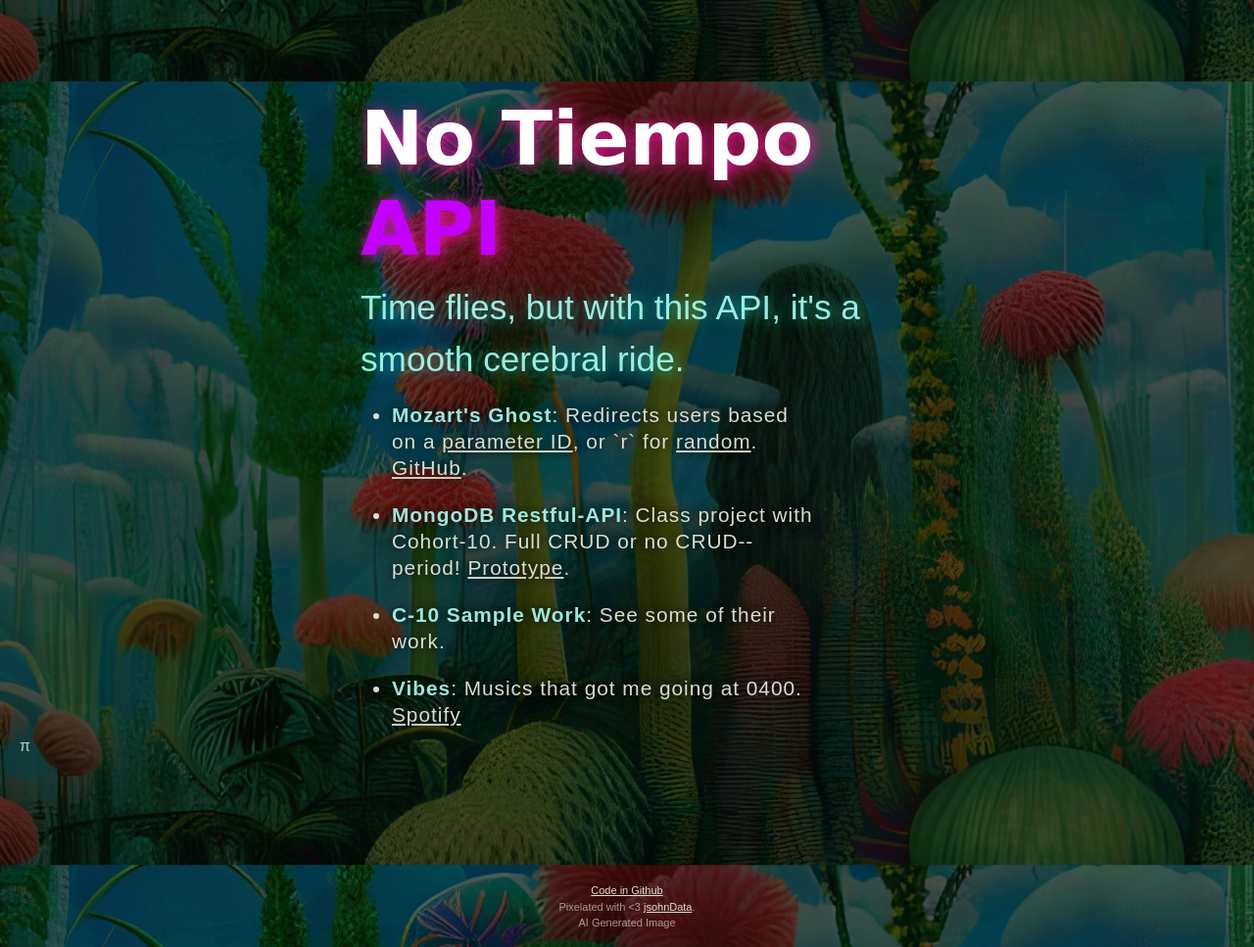
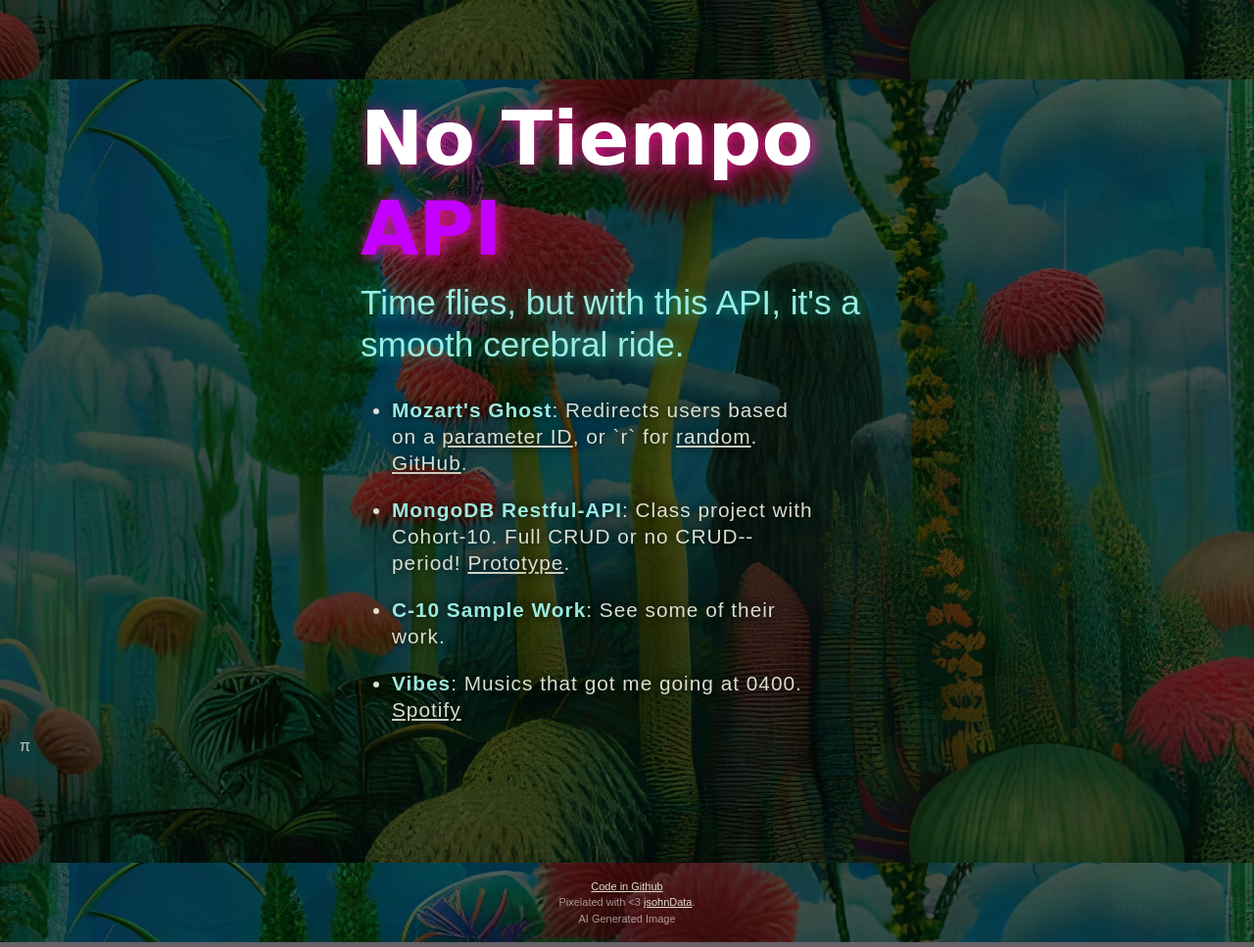
Before and after one commit to jsohndata/no-tiempo-mongodb-api, a website: page functions/pages/index.html in a window 1280 px wide. Shown: the whole page at 98% size. Drawn offline with nearby package versions, Linux system fonts and the light colour scheme; a web font is replaced by a local one.

Commit message:
UPDATED styles detail

```diff
--- a/public/styles/main.css
+++ b/public/styles/main.css
@@ -86,10 +86,12 @@ a {
 main p {
   font-size: clamp(1.8rem, 5vw, 2.2rem);
   color: rgba(169, 255, 244, 0.9);
+  line-height: 1.2em;
 }
 
 main ul {
   width: 85%;
+  margin-top: 6%;
 }
 
 main li {
```
